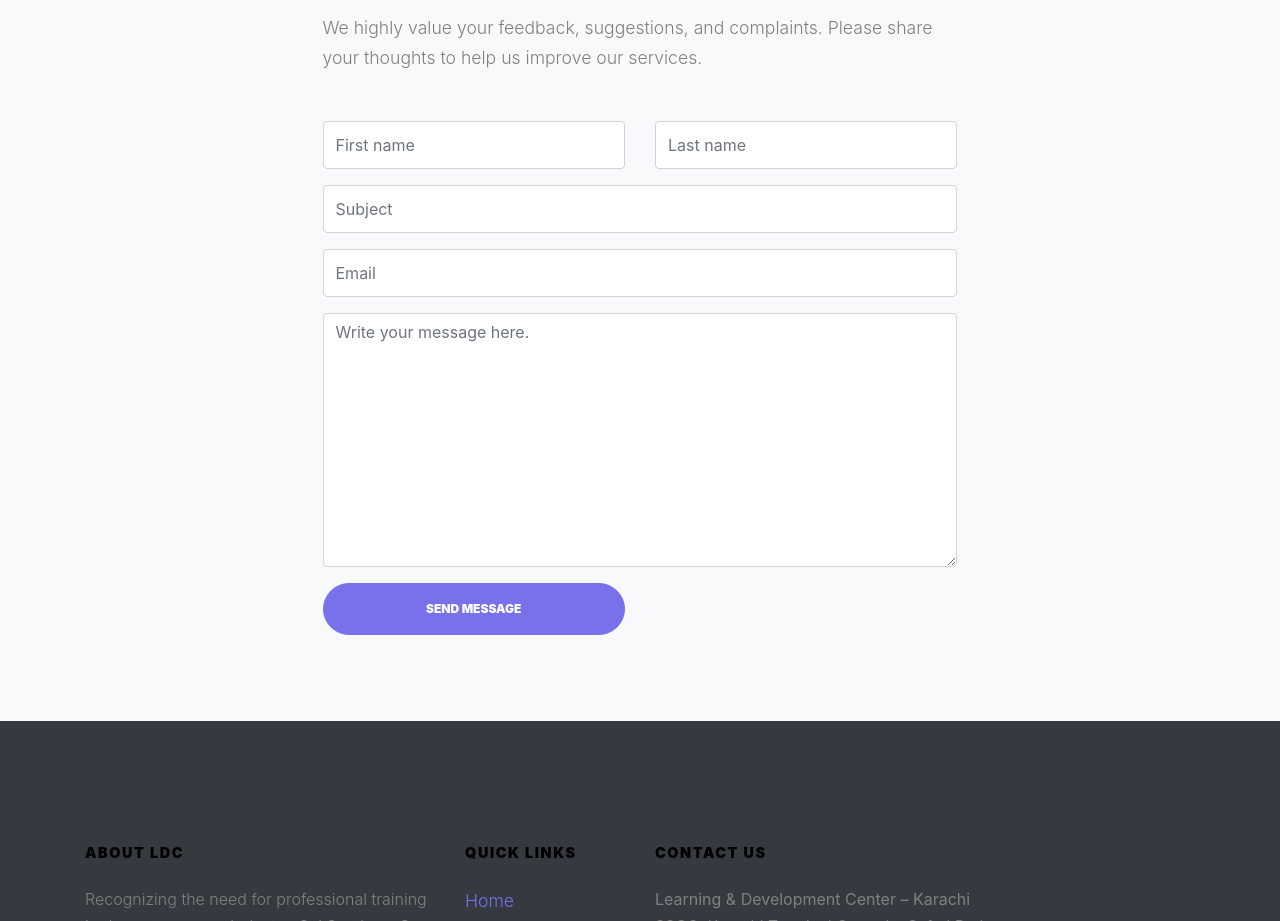
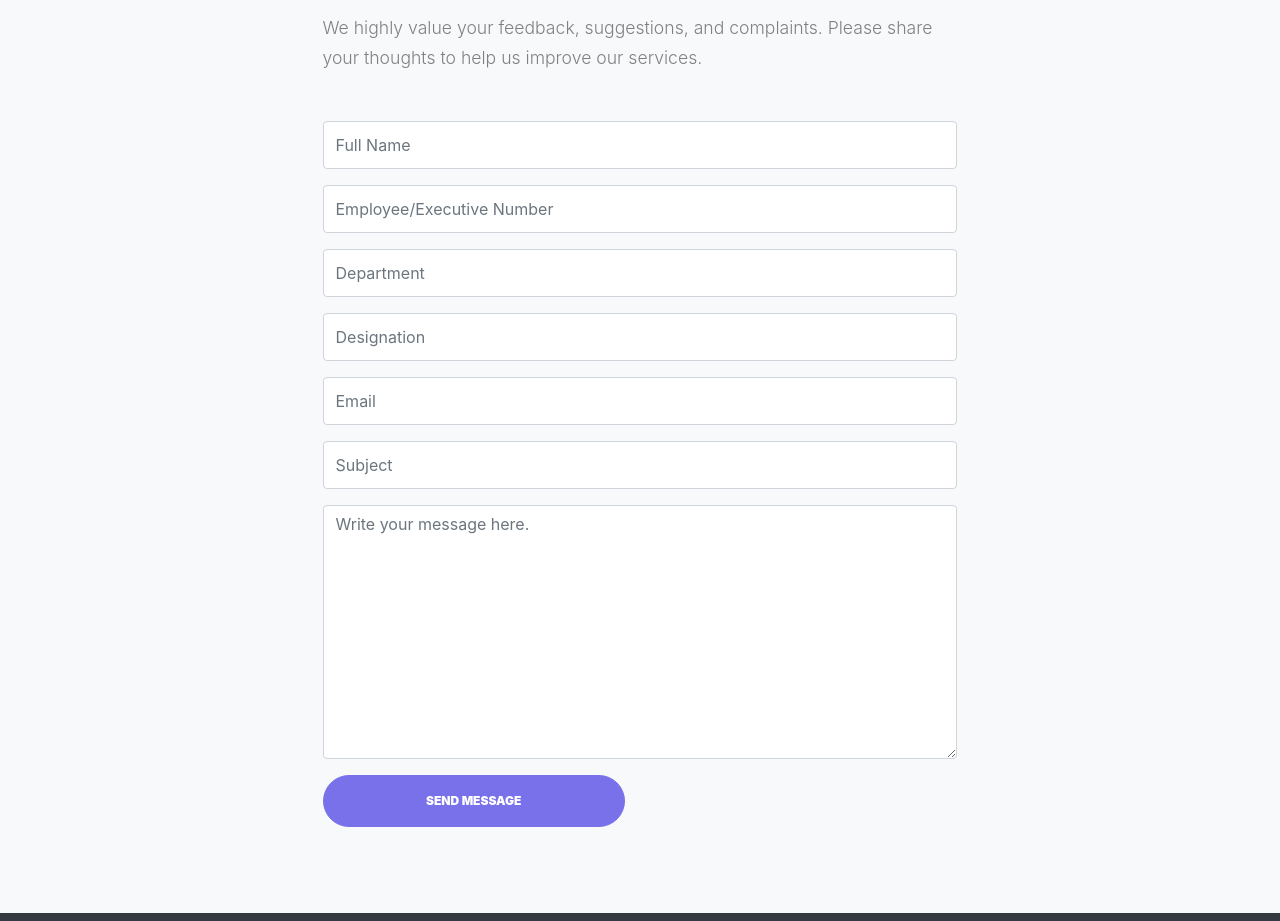
Before and after one commit to MuhammadZeshanLatif/ssgProj, a plain HTML site: page index.html in a window 1280 px wide. Shown: the part 9726-10647 px from the top of the page. Drawn offline with nearby package versions, Linux system fonts and the light colour scheme; files whose address does not match are found by name; a web font is replaced by a local one.

Commit message:
Update index.html

```diff
--- a/index.html
+++ b/index.html
@@ -1311,13 +1311,34 @@
               help us improve our services.</p>
 
             <form id="contact-form" name="contact-form">
+              <div class="form-group row">
+                <div class="col-md-12">
+                  <input type="text" class="form-control" name="full_name" placeholder="Full Name" required>
+                </div>
+              </div>
 
               <div class="form-group row">
-                  <div class="col-md-6 mb-3 mb-lg-0">
-                    <input type="text" class="form-control" name="first_name" placeholder="First name" required>
+                <div class="col-md-12">
+                  <input type="text" class="form-control" name="employee_number" placeholder="Employee/Executive Number"
+                    required>
                 </div>
-                  <div class="col-md-6">
-                    <input type="text" class="form-control" name="last_name" placeholder="Last name" required>
+              </div>
+
+              <div class="form-group row">
+                <div class="col-md-12">
+                  <input type="text" class="form-control" name="department" placeholder="Department" required>
+                </div>
+              </div>
+
+              <div class="form-group row">
+                <div class="col-md-12">
+                  <input type="text" class="form-control" name="designation" placeholder="Designation" required>
+                </div>
+              </div>
+
+              <div class="form-group row">
+                <div class="col-md-12">
+                  <input type="email" class="form-control" name="email" placeholder="Email" required>
                 </div>
               </div>
 
@@ -1329,13 +1350,8 @@
 
               <div class="form-group row">
                 <div class="col-md-12">
-                    <input type="email" class="form-control" name="email" placeholder="Email" required>
-                  </div>
-                </div>
-
-                <div class="form-group row">
-                  <div class="col-md-12">
-                    <textarea class="form-control" name="message" cols="30" rows="10" placeholder="Write your message here." required></textarea>
+                  <textarea class="form-control" name="message" cols="30" rows="10"
+                    placeholder="Write your message here." required></textarea>
                 </div>
               </div>
 
```
Lines whose indentation alone changed are shown as unchanged.
